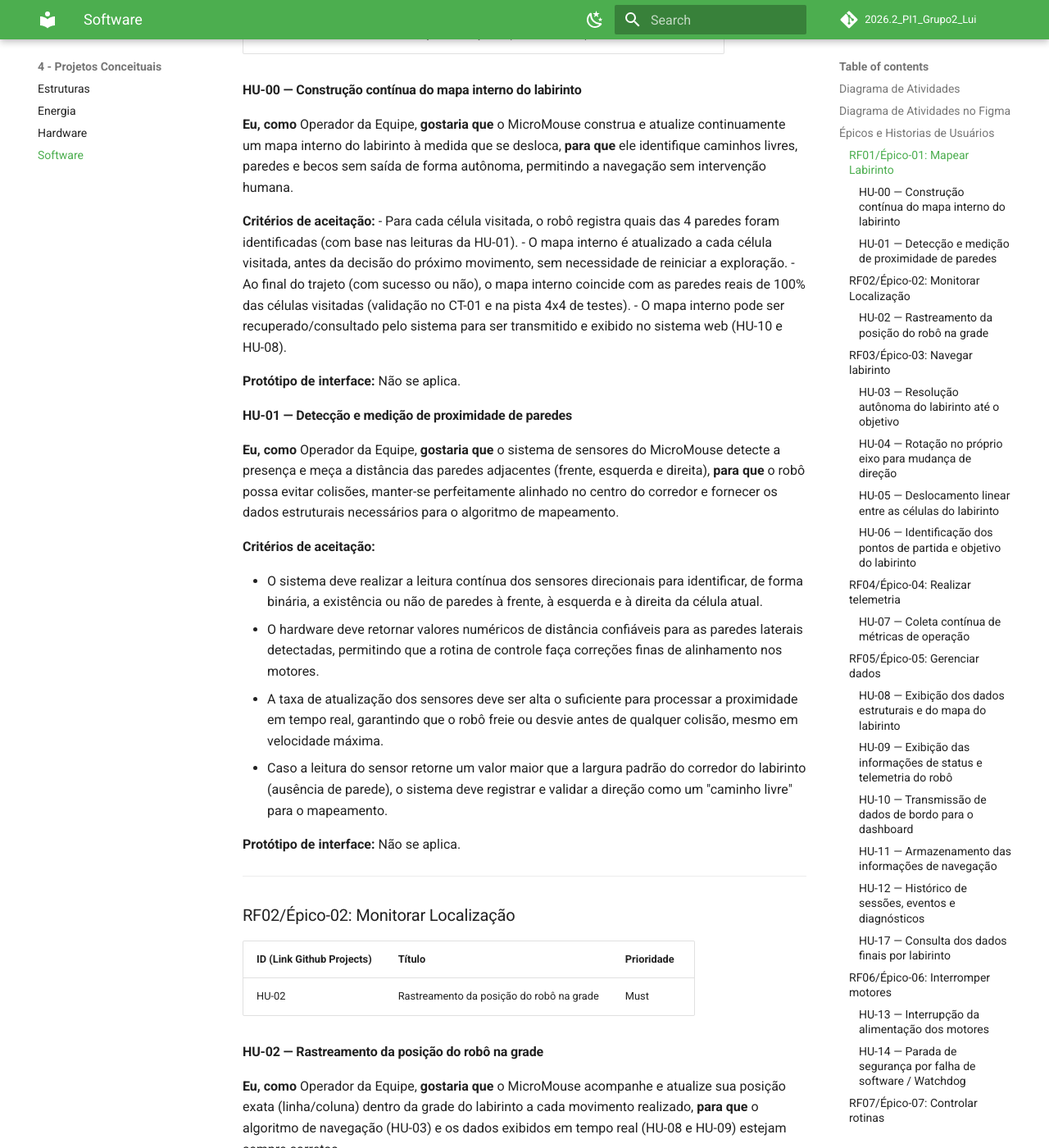
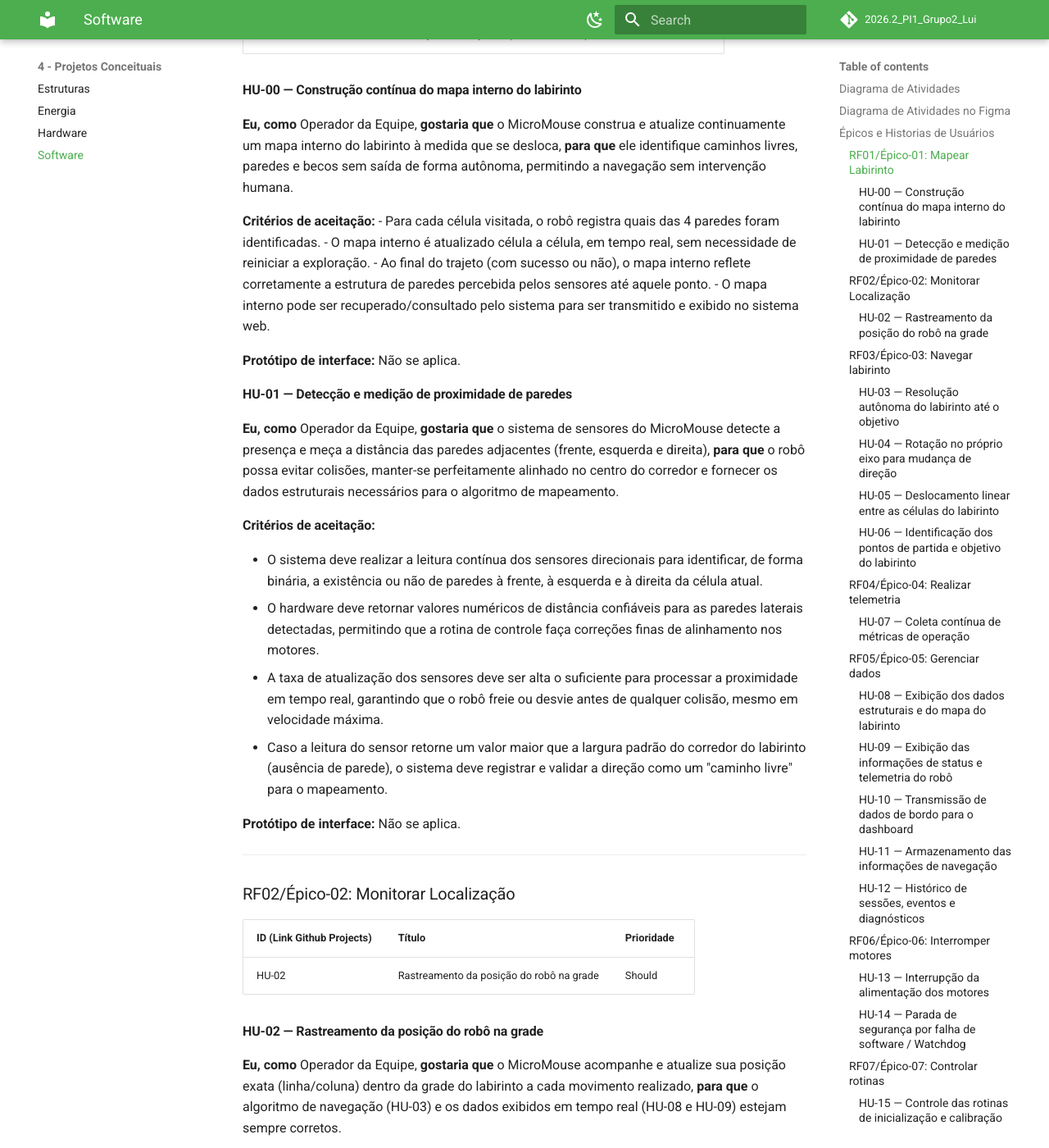
Before and after one commit to fcte-pi1/2026.2_PI1_Grupo2_Lui, an MkDocs documentation site: the page built from docs/4.4 - Projeto conceitual de software.md, in a window 1280 px wide and 1400 px high, scrolled down 3308 px. Shown: the whole window at 82% size. Built offline with MkDocs 1.6.1 and Material for MkDocs 9.7.7, drawn with Linux system fonts in a browser that asks for light colours; comment, search, counter and statistics services are not loaded; some of the changed text lies outside the part shown.

Commit message:
docs(Projeto Conceitual Software): Ajustes finais para acomodar os requisitos

```diff
--- a/docs/4.4 - Projeto conceitual de software.md
+++ b/docs/4.4 - Projeto conceitual de software.md
@@ -43,10 +43,10 @@
 **para que** ele identifique caminhos livres, paredes e becos sem saída de forma autônoma, permitindo a navegação sem intervenção humana.
 
 **Critérios de aceitação:**
-- Para cada célula visitada, o robô registra quais das 4 paredes foram identificadas (com base nas leituras da HU-01).
-- O mapa interno é atualizado a cada célula visitada, antes da decisão do próximo movimento, sem necessidade de reiniciar a exploração.
-- Ao final do trajeto (com sucesso ou não), o mapa interno coincide com as paredes reais de 100% das células visitadas (validação no CT-01 e na pista 4x4 de testes).
-- O mapa interno pode ser recuperado/consultado pelo sistema para ser transmitido e exibido no sistema web (HU-10 e HU-08).
+- Para cada célula visitada, o robô registra quais das 4 paredes foram identificadas.
+- O mapa interno é atualizado célula a célula, em tempo real, sem necessidade de reiniciar a exploração.
+- Ao final do trajeto (com sucesso ou não), o mapa interno reflete corretamente a estrutura de paredes percebida pelos sensores até aquele ponto.
+- O mapa interno pode ser recuperado/consultado pelo sistema para ser transmitido e exibido no sistema web.
 
 **Protótipo de interface:** Não se aplica.
 
@@ -71,7 +71,7 @@
 
 | ID (Link Github Projects) | Título | Prioridade |
 |:------|:--|:--|
-| HU-02 | Rastreamento da posição do robô na grade | Must |
+| HU-02 | Rastreamento da posição do robô na grade | Should |
 
 #### HU-02 — Rastreamento da posição do robô na grade
 
@@ -269,28 +269,14 @@
 
 ![MicroMouse-HistoricoExecucoesMapa](./figs/Projeto_conceitual/software/MicroMouse-HistoricoExecucoesMapa.png)
 
-#### HU-17 — Consulta dos dados finais por labirinto
-
-**Eu, como** Analista da Equipe,
-**gostaria de** consultar os dados finais armazenados escolhendo um labirinto específico (4x4, 8x4 ou 12x4) ou todos os labirintos,
-**para que** eu possa comparar o desempenho do MicroMouse entre tentativas e tipos de labirinto.
-
-**Critérios de aceitação:**
-
-* Ao consultar, deve ser possível escolher um único labirinto e exibir somente os dados dele.
-* Ao consultar, deve ser possível escolher todos os labirintos e exibir os dados de todas as sessões.
-* Para cada sessão exibida constam: tipo do labirinto, número da tentativa, trajeto percorrido, consumo de bateria, velocidade média, tempo de conclusão e desafio cumprido (S/N).
-
-**Protótipo de interface:** Não se aplica.
-
 ---
 
 ### RF06/Épico-06: Interromper motores
 
 | ID (Link Github Projects) | Título | Prioridade |
 |:------|:--|:--|
-| HU-13 | Interrupção da alimentação dos motores | Must |
-| HU-14 | Parada de segurança por falha de software / Watchdog | Should |
+| HU-13 | Interromper alimentação dos motores  | Must |
+| HU-14 | Parada de segurança por falha de software / Watchdog  | Must |
 
 #### HU-13 — Interrupção da alimentação dos motores
 
@@ -361,25 +347,23 @@
 
 | HU    | RF | RNFs |
 |:------|:---|:-----|
-| HU-00 | RF01 | RNF04, RNF07 |
-| HU-01 | RF01 | RNF04, RNF05, RNF09, RNF20 |
-| HU-02 | RF02 | RNF04, RNF18 |
-| HU-03 | RF03 | RNF02, RNF07 |
-| HU-04 | RF03 | RNF04, RNF12, RNF15, RNF18 |
-| HU-05 | RF03 | RNF04, RNF05, RNF15, RNF18, RNF19 |
-| HU-06 | RF03 | RNF07 |
-| HU-07 | RF04 | RNF11 |
-| HU-08 | RF05 | RNF11 |
-| HU-09 | RF05 | RNF11 |
-| HU-10 | RF05 | RNF11 |
-| HU-11 | RF05 | RNF01 |
-| HU-12 | RF05 | RNF01 |
-| HU-13 | RF06 | RNF05, RNF06, RNF13 |
-| HU-14 | RF06 | RNF05, RNF06, RNF13 |
-| HU-15 | RF07 | RNF09 |
-| HU-16 | RF07 | RNF01 |
-| HU-17 | RF05 | RNF01 |
-
+| [HU-00](https://github.com/fcte-pi1/2026.2_PI1_Grupo2_Lui/issues/196) | [RF01](https://github.com/fcte-pi1/2026.2_PI1_Grupo2_Lui/issues/179) | [RNF04](https://github.com/fcte-pi1/2026.2_PI1_Grupo2_Lui/issues/36), [RNF07](https://github.com/fcte-pi1/2026.2_PI1_Grupo2_Lui/issues/39) |
+| [HU-01](https://github.com/fcte-pi1/2026.2_PI1_Grupo2_Lui/issues/197) | [RF01](https://github.com/fcte-pi1/2026.2_PI1_Grupo2_Lui/issues/179) | [RNF04](https://github.com/fcte-pi1/2026.2_PI1_Grupo2_Lui/issues/36), [RNF05](https://github.com/fcte-pi1/2026.2_PI1_Grupo2_Lui/issues/37), [RNF09](https://github.com/fcte-pi1/2026.2_PI1_Grupo2_Lui/issues/41), [RNF20](https://github.com/fcte-pi1/2026.2_PI1_Grupo2_Lui/issues/194) |
+| [HU-02](https://github.com/fcte-pi1/2026.2_PI1_Grupo2_Lui/issues/198) | [RF02](https://github.com/fcte-pi1/2026.2_PI1_Grupo2_Lui/issues/180) | [RNF04](https://github.com/fcte-pi1/2026.2_PI1_Grupo2_Lui/issues/36), [RNF18](https://github.com/fcte-pi1/2026.2_PI1_Grupo2_Lui/issues/192) |
+| [HU-03](https://github.com/fcte-pi1/2026.2_PI1_Grupo2_Lui/issues/199) | [RF03](https://github.com/fcte-pi1/2026.2_PI1_Grupo2_Lui/issues/181) | [RNF02](https://github.com/fcte-pi1/2026.2_PI1_Grupo2_Lui/issues/34), [RNF07](https://github.com/fcte-pi1/2026.2_PI1_Grupo2_Lui/issues/39) |
+| [HU-04](https://github.com/fcte-pi1/2026.2_PI1_Grupo2_Lui/issues/200) | [RF03](https://github.com/fcte-pi1/2026.2_PI1_Grupo2_Lui/issues/181) | [RNF04](https://github.com/fcte-pi1/2026.2_PI1_Grupo2_Lui/issues/36), [RNF12](https://github.com/fcte-pi1/2026.2_PI1_Grupo2_Lui/issues/186), [RNF15](https://github.com/fcte-pi1/2026.2_PI1_Grupo2_Lui/issues/189), [RNF18](https://github.com/fcte-pi1/2026.2_PI1_Grupo2_Lui/issues/192) |
+| [HU-05](https://github.com/fcte-pi1/2026.2_PI1_Grupo2_Lui/issues/201) | [RF03](https://github.com/fcte-pi1/2026.2_PI1_Grupo2_Lui/issues/181) | [RNF04](https://github.com/fcte-pi1/2026.2_PI1_Grupo2_Lui/issues/36), [RNF05](https://github.com/fcte-pi1/2026.2_PI1_Grupo2_Lui/issues/37), [RNF15](https://github.com/fcte-pi1/2026.2_PI1_Grupo2_Lui/issues/189), [RNF18](https://github.com/fcte-pi1/2026.2_PI1_Grupo2_Lui/issues/192), [RNF19](https://github.com/fcte-pi1/2026.2_PI1_Grupo2_Lui/issues/193) |
+| [HU-06](https://github.com/fcte-pi1/2026.2_PI1_Grupo2_Lui/issues/202) | [RF03](https://github.com/fcte-pi1/2026.2_PI1_Grupo2_Lui/issues/181) | [RNF07](https://github.com/fcte-pi1/2026.2_PI1_Grupo2_Lui/issues/39) |
+| [HU-07](https://github.com/fcte-pi1/2026.2_PI1_Grupo2_Lui/issues/203) | [RF04](https://github.com/fcte-pi1/2026.2_PI1_Grupo2_Lui/issues/182) | [RNF11](https://github.com/fcte-pi1/2026.2_PI1_Grupo2_Lui/issues/43) |
+| [HU-08](https://github.com/fcte-pi1/2026.2_PI1_Grupo2_Lui/issues/204) | [RF05](https://github.com/fcte-pi1/2026.2_PI1_Grupo2_Lui/issues/183) | [RNF11](https://github.com/fcte-pi1/2026.2_PI1_Grupo2_Lui/issues/43) |
+| [HU-09](https://github.com/fcte-pi1/2026.2_PI1_Grupo2_Lui/issues/205) | [RF05](https://github.com/fcte-pi1/2026.2_PI1_Grupo2_Lui/issues/183) | [RNF11](https://github.com/fcte-pi1/2026.2_PI1_Grupo2_Lui/issues/43) |
+| [HU-10](https://github.com/fcte-pi1/2026.2_PI1_Grupo2_Lui/issues/206) | [RF05](https://github.com/fcte-pi1/2026.2_PI1_Grupo2_Lui/issues/183) | [RNF11](https://github.com/fcte-pi1/2026.2_PI1_Grupo2_Lui/issues/43) |
+| [HU-11](https://github.com/fcte-pi1/2026.2_PI1_Grupo2_Lui/issues/207) | [RF05](https://github.com/fcte-pi1/2026.2_PI1_Grupo2_Lui/issues/183) | [RNF01](https://github.com/fcte-pi1/2026.2_PI1_Grupo2_Lui/issues/33) |
+| [HU-12](https://github.com/fcte-pi1/2026.2_PI1_Grupo2_Lui/issues/208) | [RF05](https://github.com/fcte-pi1/2026.2_PI1_Grupo2_Lui/issues/183) | [RNF01](https://github.com/fcte-pi1/2026.2_PI1_Grupo2_Lui/issues/33) |
+| [HU-13](https://github.com/fcte-pi1/2026.2_PI1_Grupo2_Lui/issues/209) | [RF06](https://github.com/fcte-pi1/2026.2_PI1_Grupo2_Lui/issues/184) | [RNF05](https://github.com/fcte-pi1/2026.2_PI1_Grupo2_Lui/issues/37), [RNF06](https://github.com/fcte-pi1/2026.2_PI1_Grupo2_Lui/issues/38), [RNF13](https://github.com/fcte-pi1/2026.2_PI1_Grupo2_Lui/issues/187) |
+| [HU-14](https://github.com/fcte-pi1/2026.2_PI1_Grupo2_Lui/issues/210) | [RF06](https://github.com/fcte-pi1/2026.2_PI1_Grupo2_Lui/issues/184) | [RNF05](https://github.com/fcte-pi1/2026.2_PI1_Grupo2_Lui/issues/37), [RNF06](https://github.com/fcte-pi1/2026.2_PI1_Grupo2_Lui/issues/38), [RNF13](https://github.com/fcte-pi1/2026.2_PI1_Grupo2_Lui/issues/187) |
+| [HU-15](https://github.com/fcte-pi1/2026.2_PI1_Grupo2_Lui/issues/211) | [RF07](https://github.com/fcte-pi1/2026.2_PI1_Grupo2_Lui/issues/185) | [RNF09](https://github.com/fcte-pi1/2026.2_PI1_Grupo2_Lui/issues/41) |
+| [HU-16](https://github.com/fcte-pi1/2026.2_PI1_Grupo2_Lui/issues/212) | [RF07](https://github.com/fcte-pi1/2026.2_PI1_Grupo2_Lui/issues/185) | [RNF01](https://github.com/fcte-pi1/2026.2_PI1_Grupo2_Lui/issues/33) |
 
 ## Arquitetura de Software: Solução MicroMouse
 
```
Also changed, not shown: other parts of docs/4.4 - Projeto conceitual de software.md (+2 -2 lines), docs/2 - Requisitos/RF.md (+9 -9 lines), docs/2 - Requisitos/RNF.md (+9 -9 lines), docs/figs/Requisitos/teste.md (added).
